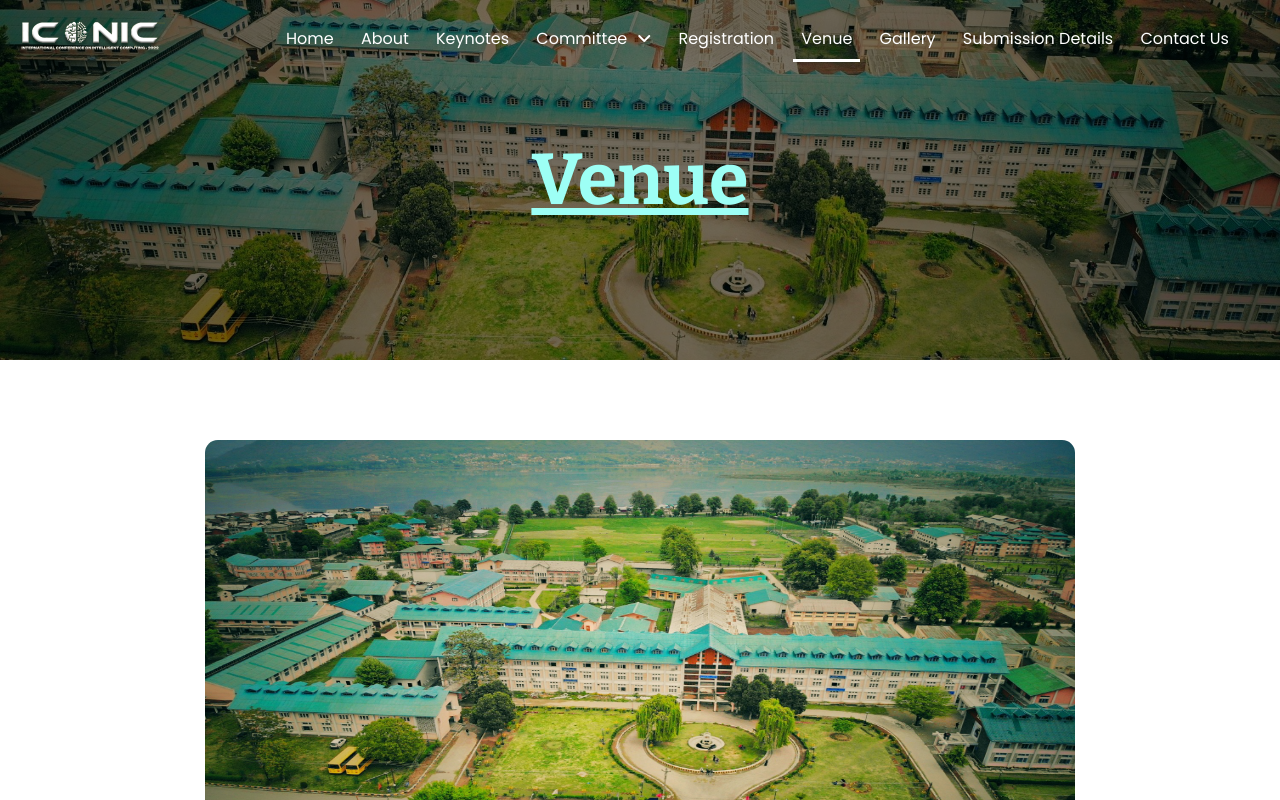
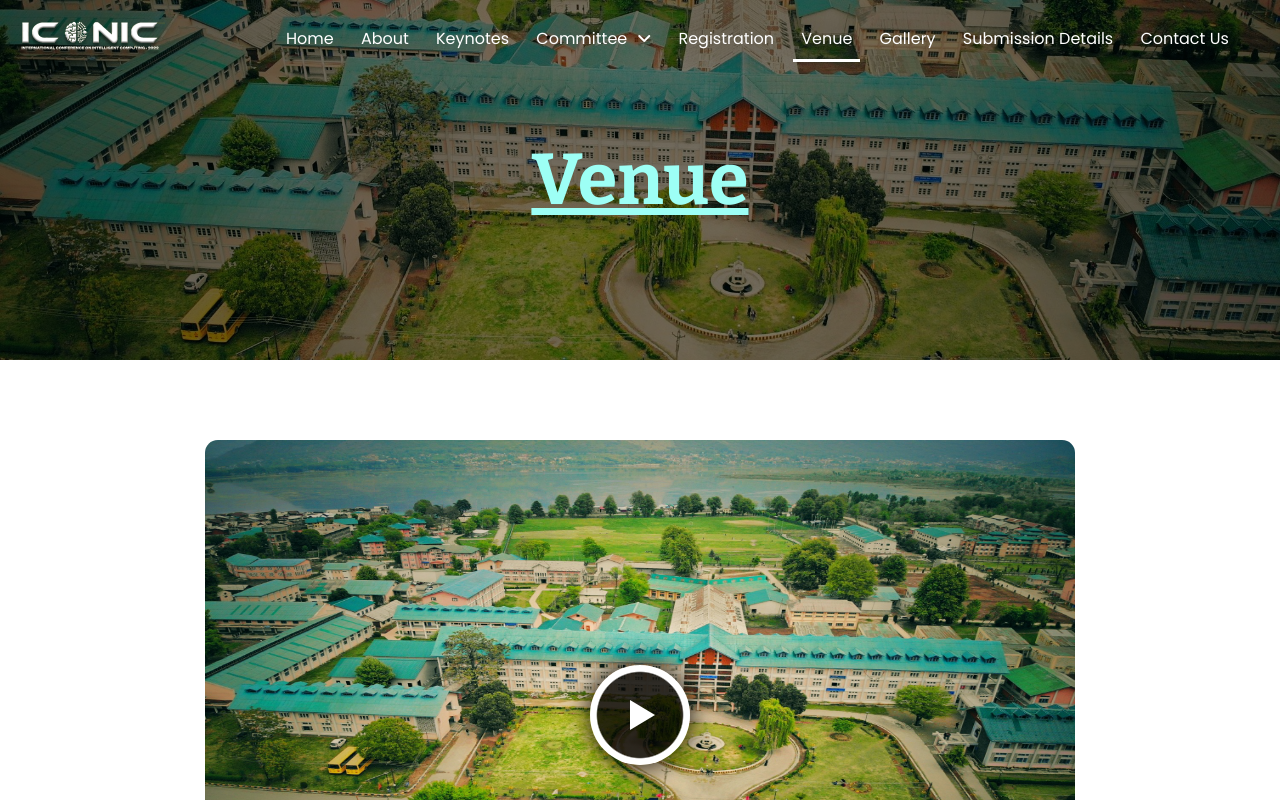
Before and after one commit to Zoyakhatry1/iconic_main, a React (Create React App) app: page /venue in a window 1280 px wide. Shown: the top 800 px of the page. Built offline with nearby package versions, Linux system fonts and the light colour scheme; a web font is replaced by a local one.

Commit message:
[ADDED] VIDEO

```diff
--- a/src/components/Venue.jsx
+++ b/src/components/Venue.jsx
@@ -1,7 +1,23 @@
-import React, { useEffect } from "react";
+import React, { useEffect, useState, useRef } from "react";
 import classes from "../styles/Venue.module.css";
 import pic from "../assets/nit_image.jpg";
 function Venue() {
+  const videoRef = useRef();
+  const [hide, setHide] = useState(false);
+  const handleClick = (e) => {
+    if (!hide) {
+      const iframe = document.createElement("iframe");
+      iframe.src = "https://www.youtube.com/embed/HK8cYxaRZP0";
+      iframe.allow =
+        "accelerometer; autoplay; clipboard-write; encrypted-media; gyroscope; picture-in-picture";
+      iframe.allowFullscreen = true;
+      iframe.title = "NIT SRINAGAR TOUR";
+      videoRef.current.appendChild(iframe);
+    } else {
+      videoRef.current.removeChild(videoRef.current.lastElementChild);
+    }
+    setHide(!hide);
+  };
   useEffect(() => {
     window.scrollTo({
       top: 0,
@@ -16,6 +32,18 @@ function Venue() {
       <div className={classes.content}>
         <div className={classes.location}>
           <img src={pic} alt="" className={classes.pic} />
+
+          <div
+            className={hide ? classes.hide : classes.playBtn}
+            onClick={handleClick}
+          ></div>
+          <div className={!hide ? classes.hide : classes.video} ref={videoRef}>
+            <i
+              class="fa fa-window-close"
+              aria-hidden="true"
+              onClick={handleClick}
+            ></i>
+          </div>
         </div>
         <p className={classes.content2}>
           The Institute is located in Srinagar, the summer capital of J&K at
--- a/src/styles/Venue.module.css
+++ b/src/styles/Venue.module.css
@@ -18,14 +18,14 @@
   padding: 0 15px;
 }
 .content {
-  text-align:center;
+  text-align: center;
   color: #666666;
   font-size: 1rem;
   margin: 0 2rem;
   line-height: 1.8;
 }
-.content2{
-  text-align:left;
+.content2 {
+  text-align: left;
   color: #666666;
   font-size: 1rem;
   margin: 0 2rem;
@@ -34,6 +34,7 @@
 .location {
   display: flex;
   justify-content: space-around;
+  position: relative;
   margin: 3rem 2rem;
 }
 .pic {
@@ -47,7 +48,124 @@
   height: 400px;
   margin: 3rem;
 }
+.hide {
+  display: none;
+}
+.video {
+  position: absolute;
+  width: 100%;
+  height: 100%;
+  top: 0;
+  left: 0;
+}
+.video iframe {
+  width: 100%;
+  height: 100%;
+}
+.video i {
+  color: white;
+  font-size: 20px;
+  position: absolute;
+  right: 10px;
+  top: 10px;
+  cursor: pointer;
+}
+.video i:hover {
+  color: red;
+}
+.video i:hover::after {
+  color: white;
+}
+.playBtn {
+  width: 100px;
+  height: 100px;
+  background: radial-gradient(
+    rgba(0, 0, 0, 0.8) 60%,
+    rgba(255, 255, 255, 1) 62%
+  );
+  border-radius: 50%;
+  position: absolute;
+  top: 25%;
+  cursor: pointer;
+  display: block;
+  margin: 100px auto;
+  box-shadow: 0px 0px 25px 3px rgba(0, 0, 0, 0.8);
+}
 
+/* triangle */
+.playBtn::after {
+  content: "";
+  position: absolute;
+  left: 50%;
+  top: 50%;
+  -webkit-transform: translateX(-40%) translateY(-50%);
+  transform: translateX(-40%) translateY(-50%);
+  transform-origin: center center;
+  width: 0;
+  height: 0;
+  border-top: 15px solid transparent;
+  border-bottom: 15px solid transparent;
+  border-left: 25px solid #fff;
+  z-index: 100;
+  -webkit-transition: all 400ms cubic-bezier(0.55, 0.055, 0.675, 0.19);
+  transition: all 400ms cubic-bezier(0.55, 0.055, 0.675, 0.19);
+}
+
+/* pulse wave */
+.playBtn:before {
+  content: "";
+  position: absolute;
+  width: 150%;
+  height: 150%;
+  -webkit-animation-delay: 0s;
+  animation-delay: 0s;
+  -webkit-animation: pulsate1 2s;
+  animation: pulsate1 2s;
+  -webkit-animation-direction: forwards;
+  animation-direction: forwards;
+  -webkit-animation-iteration-count: infinite;
+  animation-iteration-count: infinite;
+  -webkit-animation-timing-function: steps;
+  animation-timing-function: steps;
+  opacity: 1;
+  border-radius: 50%;
+  border: 5px solid rgba(255, 255, 255, 0.75);
+  top: -30%;
+  left: -30%;
+  background: rgba(198, 16, 0, 0);
+}
+
+@-webkit-keyframes pulsate1 {
+  0% {
+    -webkit-transform: scale(0.6);
+    transform: scale(0.6);
+    opacity: 1;
+    box-shadow: inset 0px 0px 25px 3px rgba(255, 255, 255, 0.75),
+      0px 0px 25px 10px rgba(255, 255, 255, 0.75);
+  }
+  100% {
+    -webkit-transform: scale(1);
+    transform: scale(1);
+    opacity: 0;
+    box-shadow: none;
+  }
+}
+
+@keyframes pulsate1 {
+  0% {
+    -webkit-transform: scale(0.6);
+    transform: scale(0.6);
+    opacity: 1;
+    box-shadow: inset 0px 0px 25px 3px rgba(255, 255, 255, 0.75),
+      0px 0px 25px 10px rgba(255, 255, 255, 0.75);
+  }
+  100% {
+    -webkit-transform: scale(1, 1);
+    transform: scale(1);
+    opacity: 0;
+    box-shadow: none;
+  }
+}
 @media (min-width: 1700px) {
   /* .heading {
     font-size: 2.5rem;
--- a/src/styles/home.css
+++ b/src/styles/home.css
@@ -63,7 +63,6 @@
 }
 .logos .logo {
   width: 25%;
-  min-width: 200px;
   display: flex;
   align-items: center;
 }
```
